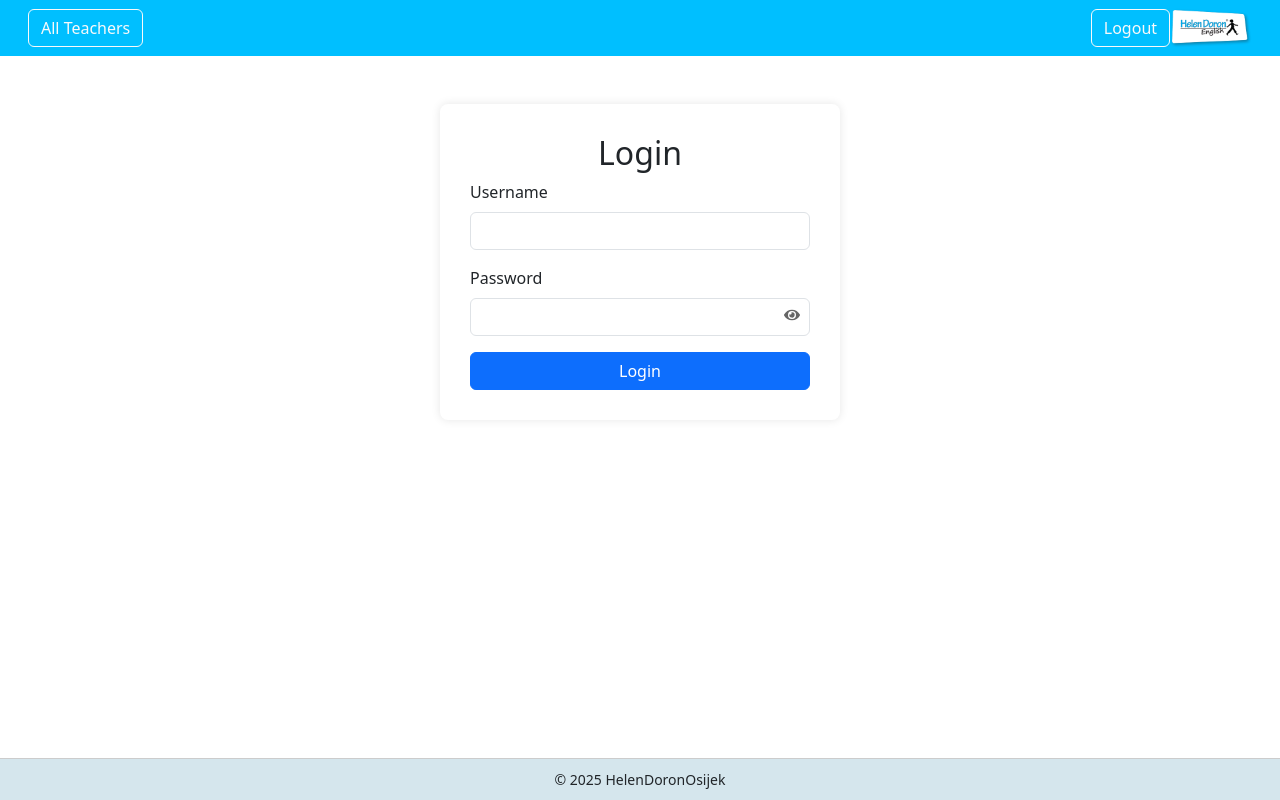
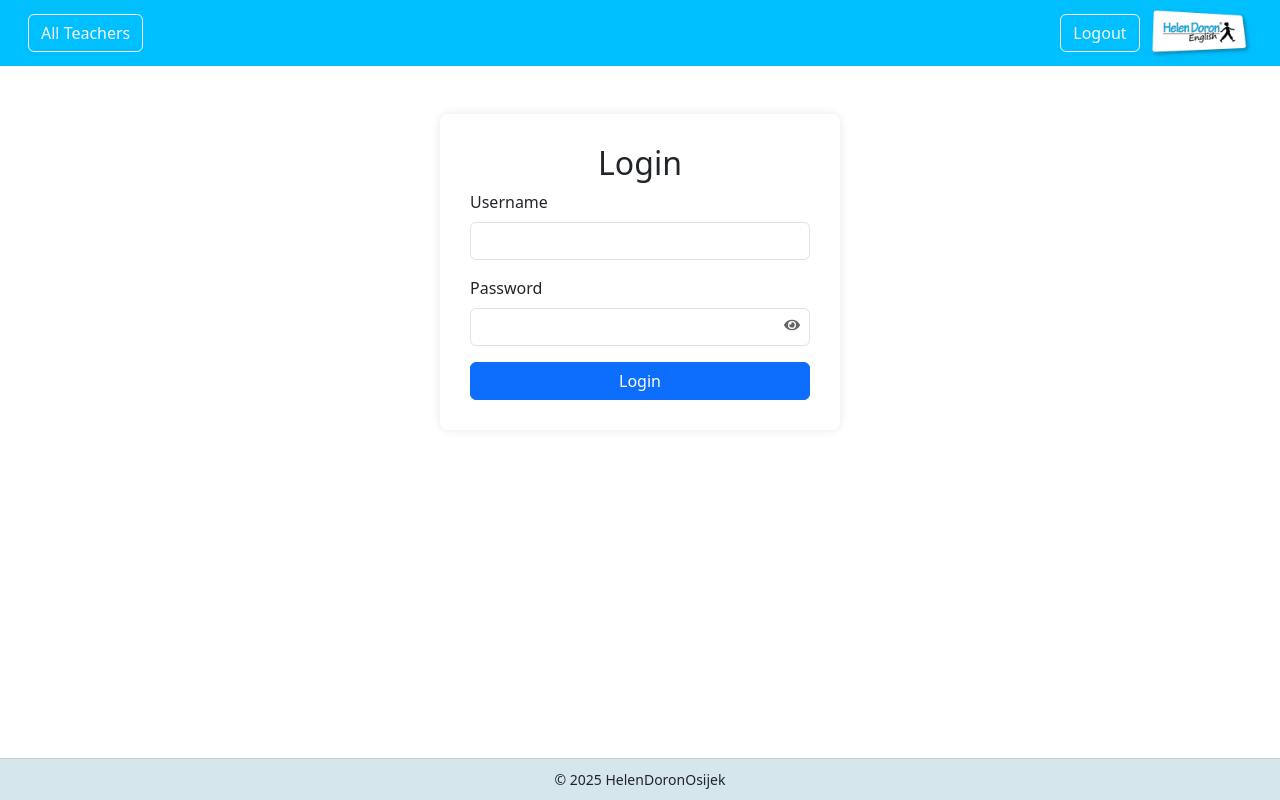
Before and after one commit to Karinho30000/CRUD_app, a React (Vite) app in the folder hds-frontend/: page /login in a window 1280 px wide. Built offline with nearby package versions, Linux system fonts and the light colour scheme; no server answers.

Commit message:
Update HeaderComponent.jsx

```diff
--- a/hds-frontend/src/components/HeaderComponent.jsx
+++ b/hds-frontend/src/components/HeaderComponent.jsx
@@ -21,7 +21,7 @@ const HeaderComponent = () => {
             <img
               src="/hd_logo_2.png"
               alt="Logo"
-              style={{ height: '40px' }}
+              style={{ height: '50px', marginLeft: '10px' }}
             />
           </div>
         </div>
```
